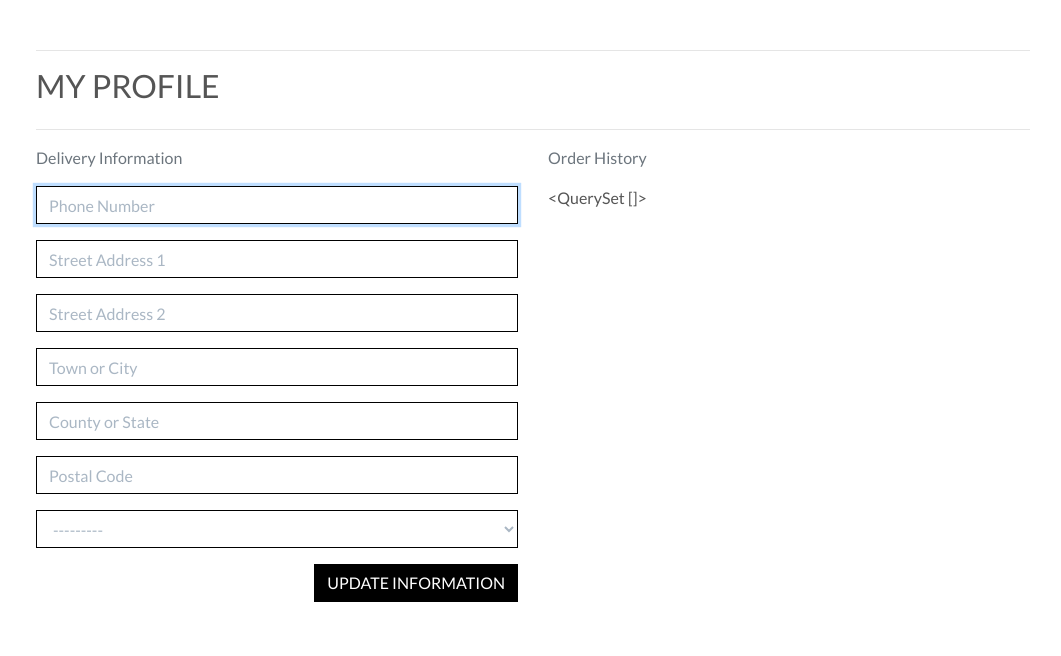
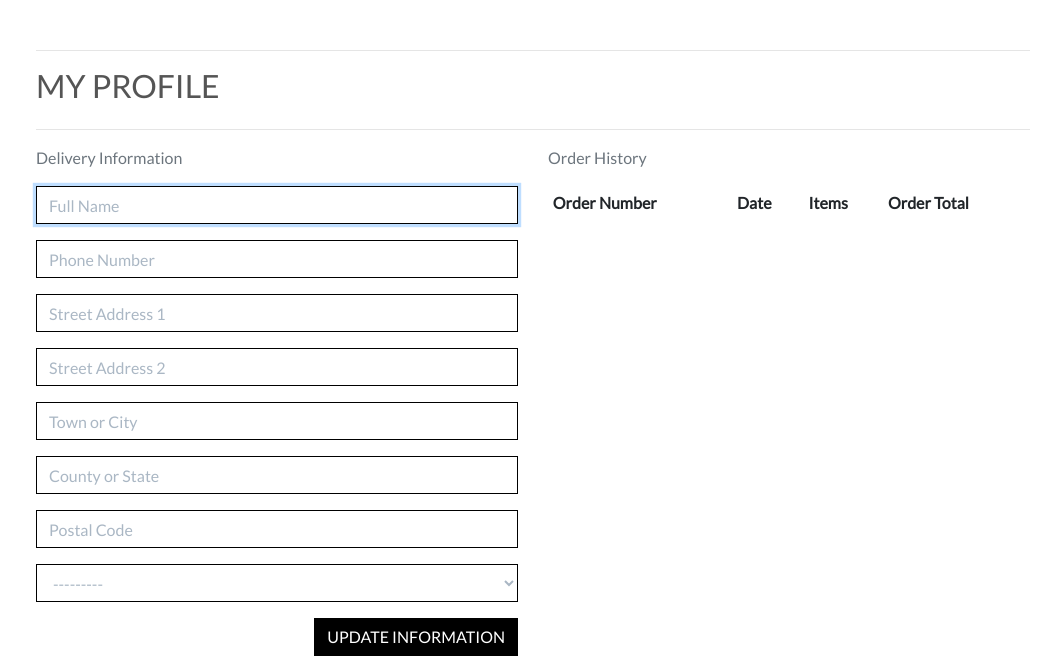
Before and after one commit to Code-Institute-Submissions/erykslezak-CIPP52, a Django app: page /profiles/ in a window 1280 px wide. Shown: the part 172-828 px from the top of the page, without its empty margins (107-1168 px from the left). Before the commit the page ends 774 px from the top, so only its background shows below. Run offline with Django 3.2, Linux system fonts and the light colour scheme; the visitor is signed in with stand-in values (Sample User, id 1); data comes from the database, SQL or seed files in the repository; data that the repository does not hold is empty; some libraries are stand-ins or nearby versions.

Commit message:
Added order history to user profile and updated checkout views and forms

```diff
--- a/userprofile/forms.py
+++ b/userprofile/forms.py
@@ -14,6 +14,7 @@ class UserProfileForm(forms.ModelForm):
         """
         super().__init__(*args, **kwargs)
         placeholders = {
+            'default_full_name': 'Full Name',
             'default_phone_number': 'Phone Number',
             'default_postcode': 'Postal Code',
             'default_town_or_city': 'Town or City',
@@ -22,7 +23,7 @@ class UserProfileForm(forms.ModelForm):
             'default_county': 'County or State',
         }
 
-        self.fields['default_phone_number'].widget.attrs['autofocus'] = True
+        self.fields['default_full_name'].widget.attrs['autofocus'] = True
         for field in self.fields:
             if field != 'default_country':
                 if self.fields[field].required:
--- a/userprofile/models.py
+++ b/userprofile/models.py
@@ -12,6 +12,7 @@ class UserProfile(models.Model):
     delivery information and order history
     """
     user = models.OneToOneField(User, on_delete=models.CASCADE)
+    default_full_name = models.CharField(max_length=40, null=True, blank=True)
     default_phone_number = models.CharField(max_length=20, null=True, blank=True)
     default_street_address1 = models.CharField(max_length=80, null=True, blank=True)
     default_street_address2 = models.CharField(max_length=80, null=True, blank=True)
--- a/userprofile/templates/profiles/profiles.html
+++ b/userprofile/templates/profiles/profiles.html
@@ -34,7 +34,41 @@
             </div>
             <div class="col-12 col-lg-6">
                 <p class="text-muted">Order History</p>
-                {{ orders }}
+                <div class="order-history table-responsive">
+                    <table class="table table-sm table-borderless">
+                        <thead>
+                            <tr>
+                                <th>Order Number</th>
+                                <th>Date</th>
+                                <th>Items</th>
+                                <th>Order Total</th>
+                            </tr>
+                        </thead>
+                        <tbody>
+                            {% for order in orders %}
+                                <tr>
+                                    <td>
+                                        <a href="{% url 'order_history' order.order_number %}"
+                                        title="{{ order.order_number }}">
+                                            {{ order.order_number }}
+                                        </a>
+                                    </td>
+                                    <td>{{ order.date }}</td>
+                                    <td>
+                                        <ul class="list-unstyled">
+                                            {% for item in order.lineitems.all %}
+                                                <li class="small">
+                                                    {{ item.product.name }} x{{ item.quantity }}
+                                                </li>
+                                            {% endfor %}
+                                        </ul>
+                                    </td>
+                                    <td>${{ order.grand_total }}</td>
+                                </tr>
+                            {% endfor %}
+                        </tbody>
+                    </table>
+                </div>
             </div>
         </div>
 {% endblock %}
--- a/userprofile/urls.py
+++ b/userprofile/urls.py
@@ -3,4 +3,5 @@ from . import views
 
 urlpatterns = [
     path('', views.profiles, name='profiles'),
+    path('order_history/<order_number>', views.order_history, name='order_history'),
 ]
--- a/userprofile/views.py
+++ b/userprofile/views.py
@@ -3,6 +3,7 @@ from django.contrib import messages
 
 from .models import UserProfile
 from .forms import UserProfileForm
+from checkout.models import Order
 
 def profiles(request):
     """ Display the user's profile. """
@@ -27,3 +28,19 @@ def profiles(request):
     }
 
     return render(request, template, context)
+
+def order_history(request, order_number):
+    order = get_object_or_404(Order, order_number=order_number)
+
+    messages.info(request, (
+        f'This is a past confirmation for order number {order_number}. '
+        'A confirmation email was sent on the order date.'
+    ))
+
+    template = 'checkout/checkout_success.html'
+    context = {
+        'order': order,
+        'from_profile': True,
+    }
+
+    return render(request, template, context)
```
Also changed, not shown: checkout/templates/checkout/checkout_success.html (+10 -1 lines), checkout/views.py (+43 -10 lines), userprofile/migrations/0002_userprofile_default_full_name.py (added).
